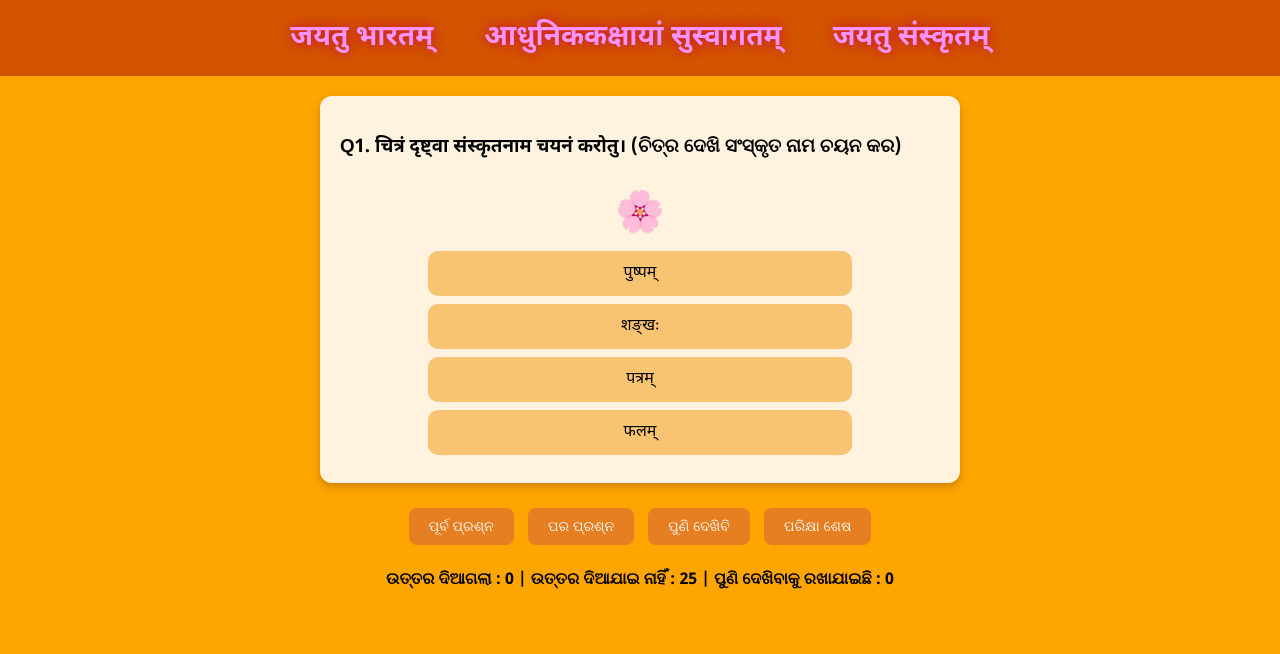
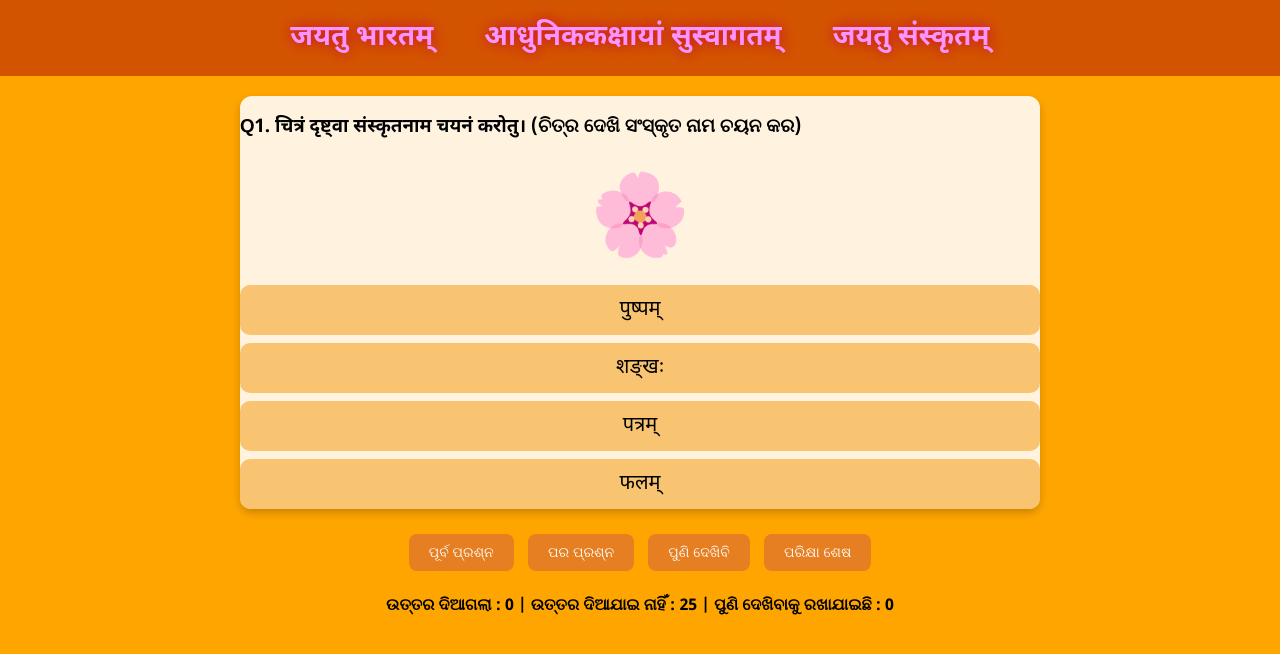
Before and after one commit to moparikhyasathi/Odia, a plain HTML site: page index.html in a window 1280 px wide. Drawn offline with Linux system fonts and the light colour scheme.

Commit message:
index.html

```diff
--- a/index.html
+++ b/index.html
@@ -2,7 +2,7 @@
 <html lang="sa">
 <head>
   <meta charset="UTF-8">
-  <title>sanskrit picture name</title>
+  <title>chose sanskrit picture by their name</title>
 
   <style>
     body {
@@ -45,15 +45,15 @@
     .question {
       margin: 20px auto;
       background: #fff3e0;
-      padding: 20px;
+      padding: 20px auto;
       border-radius: 12px;
       box-shadow: 0 4px 8px rgba(0,0,0,0.2);
-      max-width: 600px;
+      max-width: 800px;
       display: none;
       text-align: center;
     }
     .emoji {
-      font-size: 40px;
+      font-size: 80px;
       margin: 10px auto;
       animation: bounceZoom 2s infinite;
     }
@@ -71,9 +71,9 @@
       padding: 12px;
       border-radius: 10px;
       cursor: pointer;
-      font-size: 16px;
+      font-size: 20px;
       transition: transform 0.2s, background 0.2s;
-      max-width: 400px;
+      max-width: 400px auto;
     }
     .quiz-option:hover {
       background: #f5b041;
@@ -109,12 +109,12 @@
       background: #fff3e0;
       padding: 20px;
       border-radius: 12px;
-      max-width: 900px;
+      max-width: 900px auto;
       margin: 20px auto;
       text-align: left;
     }
     .emoji-small {
-      font-size: 30px;
+      font-size: 60px auto;
     }
     .answer-block{
       border-bottom:1px solid #ccc;
@@ -135,7 +135,7 @@
       border-radius: 20px;
       box-shadow: 0 0 30px rgba(0,0,0,0.3);
       text-align: center;
-      font-size: 24px;
+      font-size: 34px;
       color: #e67e22;
       animation: none;
       z-index: 9999;
```
